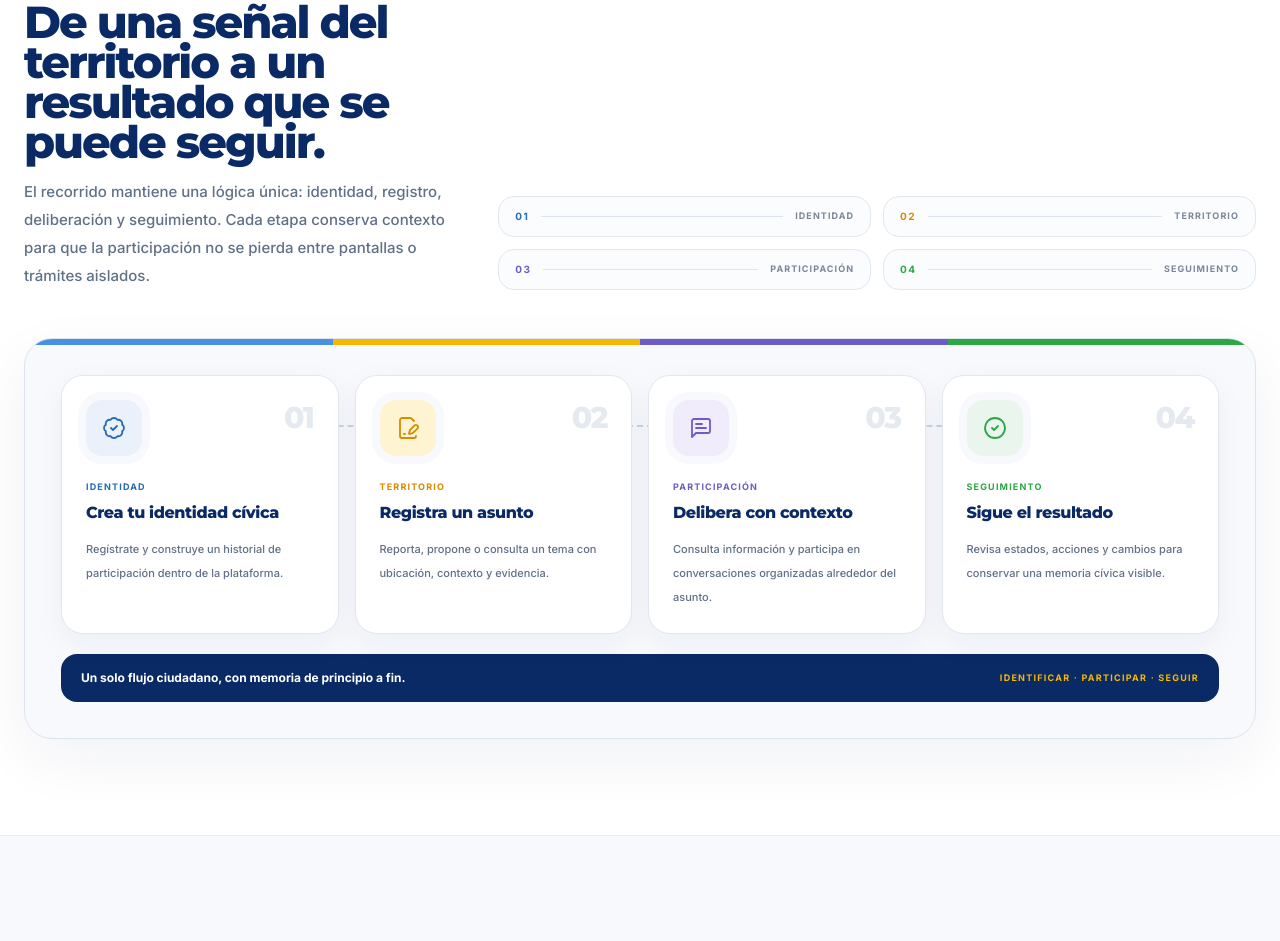
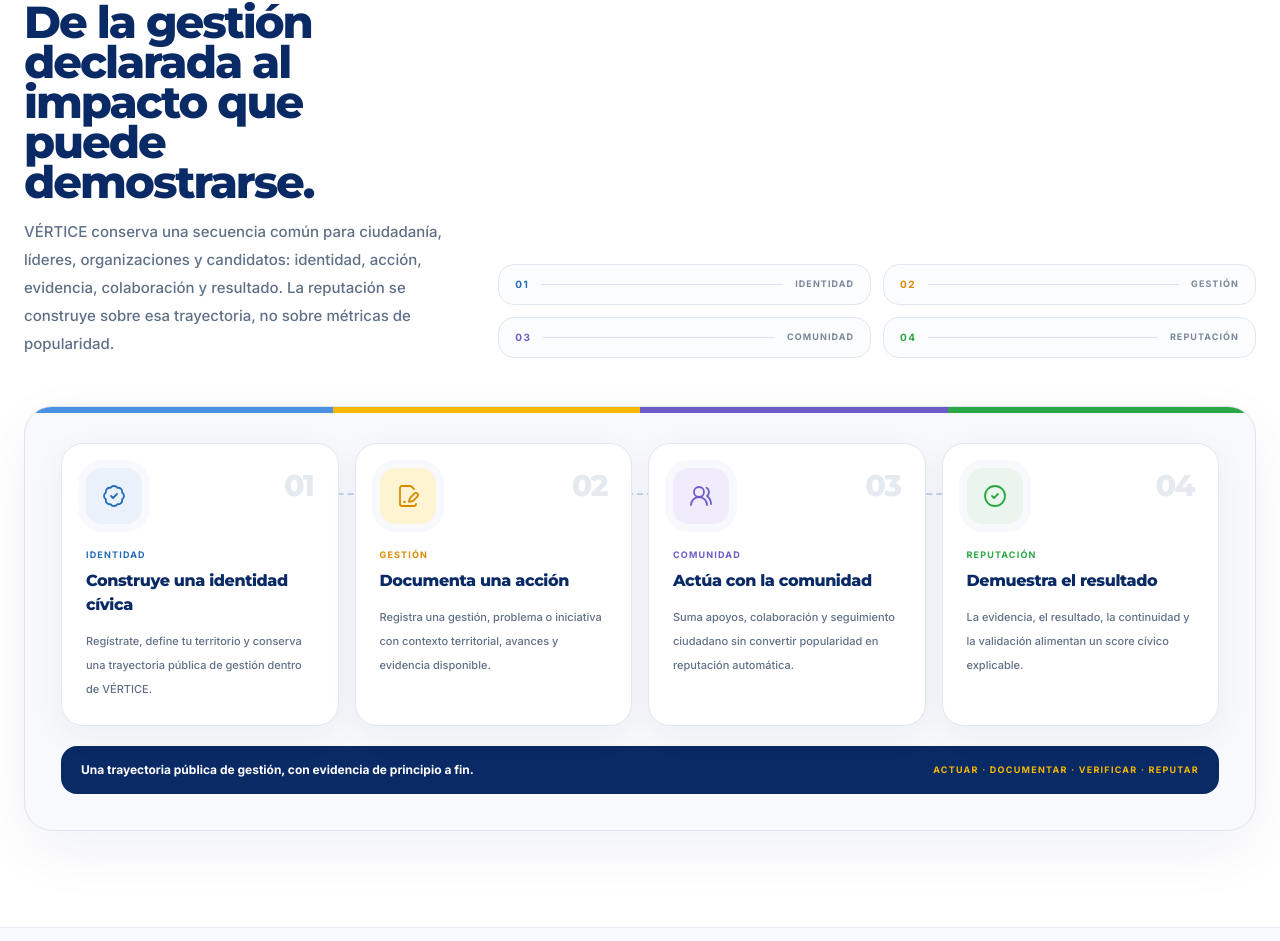
Before and after one commit to VladPhil92/Vertice-OS, a Next.js app in the folder apps/web/: page / in a window 1280 px wide. Shown: the part 2119-3060 px from the top of the page. Built offline with nearby package versions, Linux system fonts and the light colour scheme; a web font is replaced by a local one.

Commit message:
feat(landing): align core journey with evidence-backed management

```diff
--- a/apps/web/components/sections/HowItWorksSection.tsx
+++ b/apps/web/components/sections/HowItWorksSection.tsx
@@ -1,12 +1,12 @@
-import { BadgeCheck, CheckCircle2, FilePenLine, MessageSquareText } from 'lucide-react'
+import { BadgeCheck, CheckCircle2, FilePenLine, UsersRound } from 'lucide-react'
 import { PublicSectionHeader } from '@/components/ui/PublicSectionHeader'
 
 const STEPS = [
   {
     number: '01',
     icon: BadgeCheck,
-    title: 'Crea tu identidad cívica',
-    description: 'Regístrate y construye un historial de participación dentro de la plataforma.',
+    title: 'Construye una identidad cívica',
+    description: 'Regístrate, define tu territorio y conserva una trayectoria pública de gestión dentro de VÉRTICE.',
     color: '#246CB6',
     bg: '#EAF1FB',
     tag: 'Identidad',
@@ -14,29 +14,29 @@
   {
     number: '02',
     icon: FilePenLine,
-    title: 'Registra un asunto',
-    description: 'Reporta, propone o consulta un tema con ubicación, contexto y evidencia.',
+    title: 'Documenta una acción',
+    description: 'Registra una gestión, problema o iniciativa con contexto territorial, avances y evidencia disponible.',
     color: '#D98B00',
     bg: '#FFF4D1',
-    tag: 'Territorio',
+    tag: 'Gestión',
   },
   {
     number: '03',
-    icon: MessageSquareText,
-    title: 'Delibera con contexto',
-    description: 'Consulta información y participa en conversaciones organizadas alrededor del asunto.',
+    icon: UsersRound,
+    title: 'Actúa con la comunidad',
+    description: 'Suma apoyos, colaboración y seguimiento ciudadano sin convertir popularidad en reputación automática.',
     color: '#6D5CC7',
     bg: '#F0ECFB',
-    tag: 'Participación',
+    tag: 'Comunidad',
   },
   {
     number: '04',
     icon: CheckCircle2,
-    title: 'Sigue el resultado',
-    description: 'Revisa estados, acciones y cambios para conservar una memoria cívica visible.',
+    title: 'Demuestra el resultado',
+    description: 'La evidencia, el resultado, la continuidad y la validación alimentan un score cívico explicable.',
     color: '#2BA745',
     bg: '#EAF6ED',
-    tag: 'Seguimiento',
+    tag: 'Reputación',
   },
 ] as const
 
@@ -47,8 +47,8 @@
         <div className="grid gap-8 lg:grid-cols-[.72fr_1.28fr] lg:items-end lg:gap-12">
           <PublicSectionHeader
             eyebrow="Cómo funciona"
-            title="De una señal del territorio a un resultado que se puede seguir."
-            description="El recorrido mantiene una lógica única: identidad, registro, deliberación y seguimiento. Cada etapa conserva contexto para que la participación no se pierda entre pantallas o trámites aislados."
+            title="De la gestión declarada al impacto que puede demostrarse."
+            description="VÉRTICE conserva una secuencia común para ciudadanía, líderes, organizaciones y candidatos: identidad, acción, evidencia, colaboración y resultado. La reputación se construye sobre esa trayectoria, no sobre métricas de popularidad."
           />
 
           <div className="grid gap-3 sm:grid-cols-2">
@@ -92,8 +92,8 @@
           </div>
 
           <div className="mt-5 flex flex-wrap items-center justify-between gap-3 rounded-2xl bg-[#0A2A66] px-5 py-4 text-white">
-            <span className="text-xs font-extrabold">Un solo flujo ciudadano, con memoria de principio a fin.</span>
-            <span className="text-[9px] font-extrabold uppercase tracking-[.14em] text-[#F5B700]">Identificar · participar · seguir</span>
+            <span className="text-xs font-extrabold">Una trayectoria pública de gestión, con evidencia de principio a fin.</span>
+            <span className="text-[9px] font-extrabold uppercase tracking-[.14em] text-[#F5B700]">Actuar · documentar · verificar · reputar</span>
           </div>
         </div>
       </div>
```
